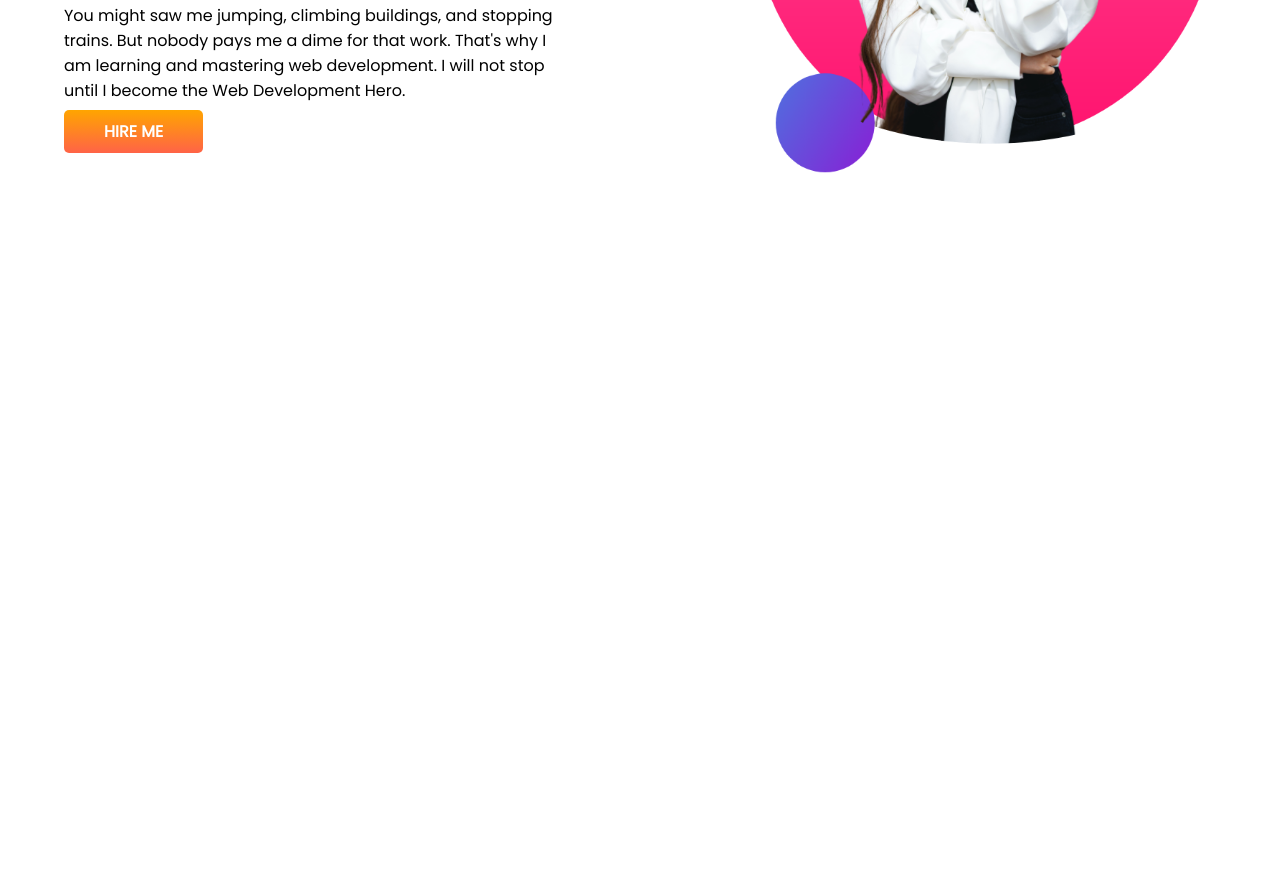
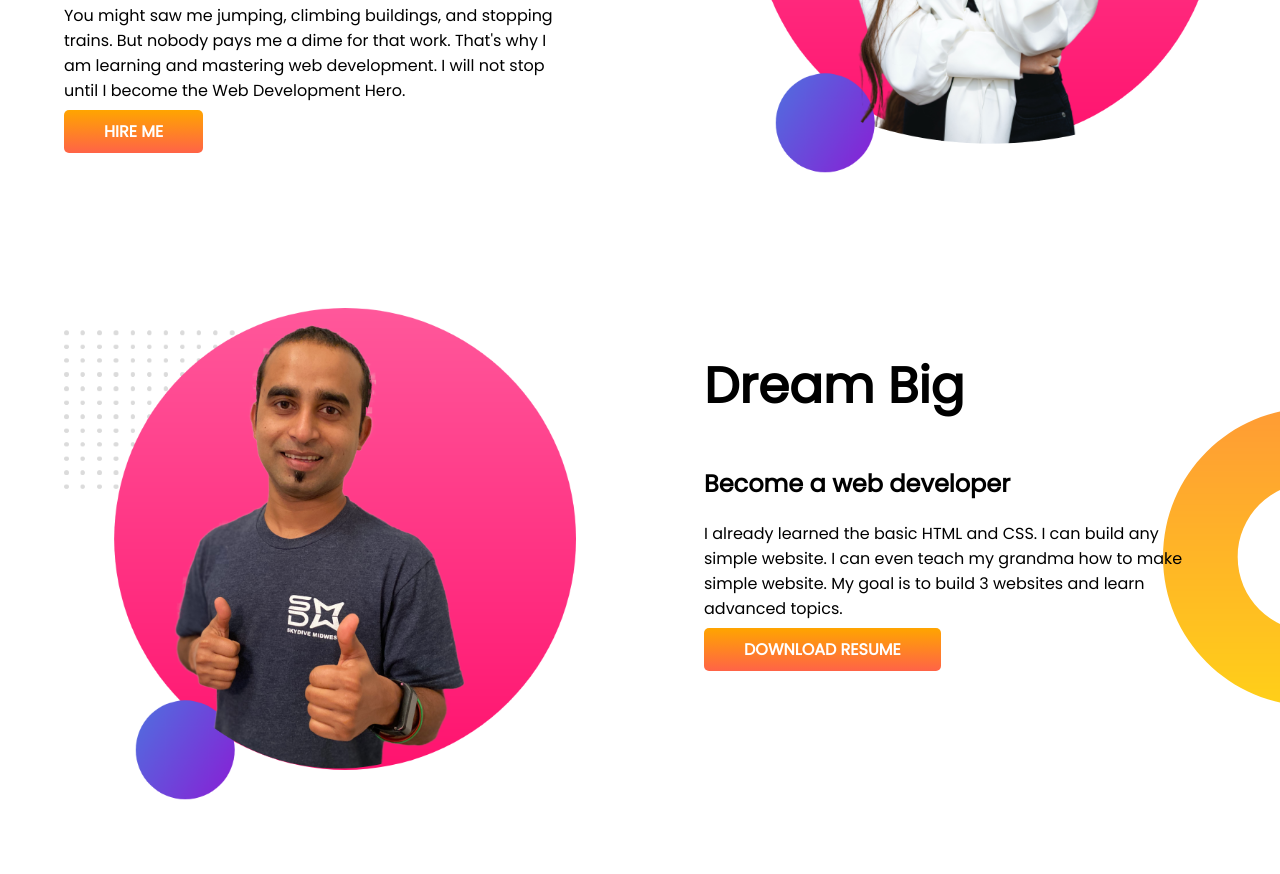
Before and after one commit to githubjinia/developer-portfolio, a plain HTML site: page index.html in a window 1280 px wide. Shown: the part 383-1257 px from the top of the page. Before the commit the page ends 800 px from the top, so only its background shows below. Drawn offline with Linux system fonts and the light colour scheme.

Commit message:
dream added

```diff
--- a/index.html
+++ b/index.html
@@ -30,6 +30,18 @@
             <img src="images/rose.png" alt="">
         </div>
     </section>
+    <section class="dream-big">
+        <div class="half-width">
+            <img src="images/jhankar2.png" alt="">
+        </div>
+        <div class="half-width">
+            <h1>Dream Big</h1>
+            <h2>Become a web developer</h2>
+            <p>I already learned the basic HTML and CSS. I can build any simple website. I can even teach my grandma how
+                to make simple website. My goal is to build 3 websites and learn advanced topics.</p>
+            <a class="link-button" target="_blank" href="">DOWNLOAD RESUME</a>
+        </div>
+    </section>
 </body>
 
 </html>
--- a/style.css
+++ b/style.css
@@ -31,3 +31,9 @@ section{
     background-image: url(images/top-banner.png);
     background-repeat: no-repeat;
 }
+.dream-big{
+    background-image: url(images/dream-bg.png);
+    background-repeat: no-repeat;
+    background-position: right;
+    margin-bottom: 400px;
+}
```
